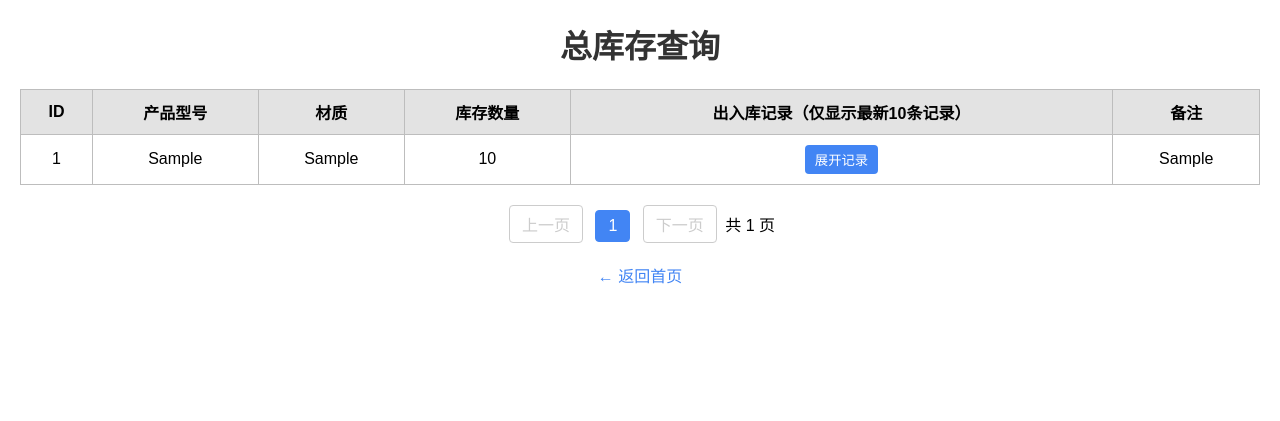
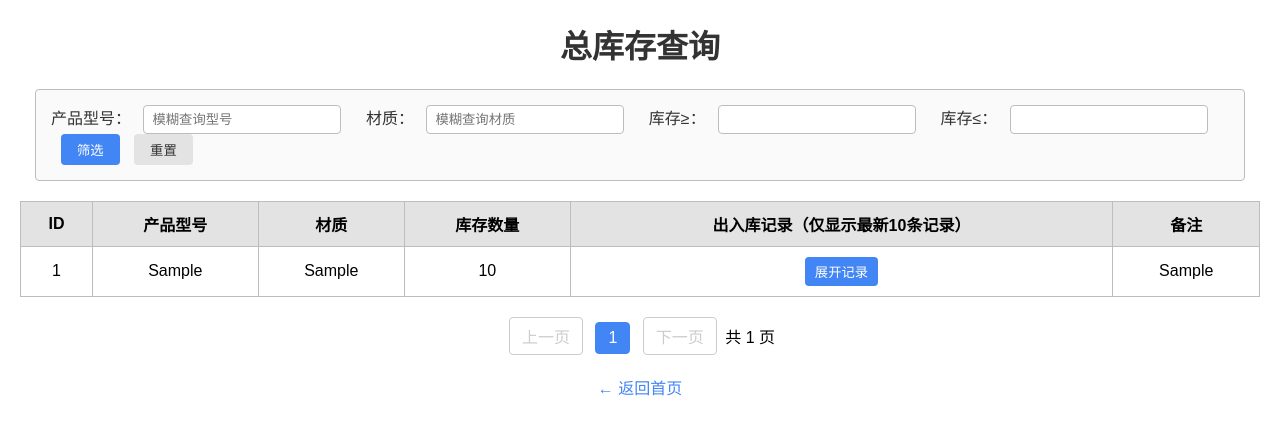
Before and after one commit to qin858526/warehouse_project, a Flask app: page /query_total in a window 1280 px wide. Shown: the top 421 px of the page. Run offline with Flask 3, Linux system fonts and the light colour scheme; tables that the repository leaves empty hold one stand-in row (values such as "Sample post").

Commit message:
新增手动筛选

```diff
--- a/app.py
+++ b/app.py
@@ -63,23 +63,53 @@ def index():
 
 # 库存查询
 @app.route('/query_total', methods=['GET'])
-def query_total():  # 函数名保持你的query，不改动
+def query_total():
+
+    # 筛选参数
+    product_model = request.args.get('product_model', '').strip()
+    material = request.args.get('material', '').strip()
+    stock_min = request.args.get('stock_min', '')
+    stock_max = request.args.get('stock_max', '')
+
     # 1. 获取分页参数：页码（默认第1页）、每页显示10条（可自定义）
     page = request.args.get('page', 1, type=int)  # 从URL获取?page=X参数
-    per_page = 15  # 每页固定显示10条，可改成20/50
+    per_page = 10  # 每页固定显示10条，可改成20/50
 
     # 2. 计算分页偏移量（OFFSET）：(页码-1)*每页条数
     offset = (page - 1) * per_page
 
+    # 基础SQL（统计总数+查询数据）
+    count_sql = f"SELECT COUNT(*) FROM total_inventory WHERE 1=1"
+    data_sql = f"SELECT * FROM total_inventory WHERE 1=1"
+    params = []
+
+    # 拼接筛选条件
+    if product_model:
+        count_sql += " AND product_model LIKE ?"
+        data_sql += " AND product_model LIKE ?"
+        params.append(f"%{product_model}%")
+    if material:
+        count_sql += " AND material LIKE ?"
+        data_sql += " AND material LIKE ?"
+        params.append(f"%{material}%")
+    if stock_min.isdigit():
+        count_sql += " AND stock_quantity >= ?"
+        data_sql += " AND stock_quantity >= ?"
+        params.append(int(stock_min))
+    if stock_max.isdigit():
+        count_sql += " AND stock_quantity <= ?"
+        data_sql += " AND stock_quantity <= ?"
+        params.append(int(stock_max))
+
     # 3. 数据库查询：当前页数据 + 总数据条数（适配你的表名）
     conn = get_db_connection()
-    # 查当前页数据：LIMIT限制条数，OFFSET跳过前N条（核心分页逻辑）
-    stocks = conn.execute(
-        'SELECT * FROM total_inventory LIMIT ? OFFSET ?',  # 你的库存表名不变
-        (per_page, offset)
-    ).fetchall()
-    # 查总条数：用于计算总页数
-    total_count = conn.execute('SELECT COUNT(*) FROM total_inventory').fetchone()[0]
+    # 统计符合条件的总条数
+    total_count = conn.execute(count_sql, params).fetchone()[0]
+    # 计算总页数
+    total_pages = math.ceil(total_count / per_page) if total_count > 0 else 1
+    # 分页查询数据
+    data_sql += f" LIMIT {per_page} OFFSET {offset}"
+    stocks = conn.execute(data_sql, params).fetchall()
     conn.close()
 
     # 4. 计算总页数（向上取整，比如11条=2页）
--- a/templates/query.html
+++ b/templates/query.html
@@ -12,6 +12,53 @@
             text-align: center;
             color: #333;
         }
+        /* 新增：筛选表单样式（匹配原有风格） */
+        .filter-panel {
+            margin: 10px auto 20px;
+            padding: 15px;
+            width: 95%;
+            border: 1px solid #bdbdbd;
+            border-radius: 4px;
+            background-color: #fafafa;
+        }
+        .filter-panel .form-item {
+            margin-right: 20px;
+            display: inline-block;
+        }
+        .filter-panel label {
+            margin-right: 8px;
+            color: #333;
+            font-weight: 500;
+        }
+        .filter-panel input {
+            padding: 6px 8px;
+            border: 1px solid #bdbdbd;
+            border-radius: 4px;
+            width: 180px;
+        }
+        .filter-panel button {
+            padding: 6px 16px;
+            margin-left: 10px;
+            border: none;
+            border-radius: 4px;
+            cursor: pointer;
+            transition: background 0.2s;
+        }
+        .filter-btn {
+            background-color: #4285F4;
+            color: white;
+        }
+        .filter-btn:hover {
+            background-color: #3367D6;
+        }
+        .reset-btn {
+            background-color: #e3e3e3;
+            color: #333;
+        }
+        .reset-btn:hover {
+            background-color: #d0d0d0;
+        }
+        /* 原有样式保留 */
         .inventory-table {
             width: 100%;
             border-collapse: collapse;
@@ -29,9 +76,6 @@
         .inventory-table tr:hover {
             background-color: #c8d4e6 !important;
         }
-        /* .inventory-table tr:nth-child(even) {
-            background-color: #f9f9f9;
-        } */
         .expand-btn {
             padding: 5px 10px;
             background-color: #4285F4;
@@ -67,10 +111,6 @@
             padding: 8px;
             text-align: center;
         }
-        /* .record-table tr:nth-child(even),
-        .record-table tr:nth-child(odd) {
-            background: none !important;
-        } */
         .record-table .in-record {
             background-color: #e8f5e9 !important;
             color: #2e7d32 !important;
@@ -102,8 +142,6 @@
             text-decoration: none;
             color: #4285F4;
         }
-
-        /* 新增：分页样式 */
         .pagination {
             text-align: center;
             margin: 20px 0;
@@ -131,6 +169,38 @@
 </head>
 <body>
     <h1>总库存查询</h1>
+
+    <!-- 新增：筛选表单 -->
+    <div class="filter-panel">
+        <form method="GET" action="/query_total">
+            <div class="form-item">
+                <label>产品型号：</label>
+                <input type="text" name="product_model" placeholder="模糊查询型号"
+                       value="{{ request.args.get('product_model', '') }}">
+            </div>
+            <div class="form-item">
+                <label>材质：</label>
+                <input type="text" name="material" placeholder="模糊查询材质"
+                       value="{{ request.args.get('material', '') }}">
+            </div>
+            <div class="form-item">
+                <label>库存≥：</label>
+                <input type="number" name="stock_min" min="0"
+                       value="{{ request.args.get('stock_min', '') }}">
+            </div>
+            <div class="form-item">
+                <label>库存≤：</label>
+                <input type="number" name="stock_max" min="0"
+                       value="{{ request.args.get('stock_max', '') }}">
+            </div>
+            <!-- 隐藏字段：保留当前页码，筛选后回到第1页 -->
+            <input type="hidden" name="page" value="1">
+            <button type="submit" class="filter-btn">筛选</button>
+            <button type="button" class="reset-btn" onclick="window.location.href='/query_total'">重置</button>
+        </form>
+    </div>
+
+    <!-- 原有库存表格（无修改） -->
     <table class="inventory-table">
         <thead>
             <tr>
@@ -178,23 +248,36 @@
         </tbody>
     </table>
 
-    <!-- 新增：库存查询分页按钮 -->
+    <!-- 原有分页（适配筛选参数：分页时保留筛选条件） -->
     <div class="pagination">
-        <a href="/query_inventory?page={{ current_page - 1 }}"
+        <a href="/query_inventory?page={{ current_page - 1 }}
+               {% if request.args.get('product_model') %}&product_model={{ request.args.get('product_model') }}{% endif %}
+               {% if request.args.get('material') %}&material={{ request.args.get('material') }}{% endif %}
+               {% if request.args.get('stock_min') %}&stock_min={{ request.args.get('stock_min') }}{% endif %}
+               {% if request.args.get('stock_max') %}&stock_max={{ request.args.get('stock_max') }}{% endif %}"
            class="{{ 'disabled' if current_page <= 1 else '' }}">上一页</a>
         {% for p in range(1, total_pages + 1) %}
             {% if p >= current_page - 1 and p <= current_page + 1 %}
-                <a href="/query_inventory?page={{ p }}"
+                <a href="/query_inventory?page={{ p }}
+                       {% if request.args.get('product_model') %}&product_model={{ request.args.get('product_model') }}{% endif %}
+                       {% if request.args.get('material') %}&material={{ request.args.get('material') }}{% endif %}
+                       {% if request.args.get('stock_min') %}&stock_min={{ request.args.get('stock_min') }}{% endif %}
+                       {% if request.args.get('stock_max') %}&stock_max={{ request.args.get('stock_max') }}{% endif %}"
                    class="{{ 'active' if p == current_page else '' }}">{{ p }}</a>
             {% endif %}
         {% endfor %}
-        <a href="/query_inventory?page={{ current_page + 1 }}"
+        <a href="/query_inventory?page={{ current_page + 1 }}
+               {% if request.args.get('product_model') %}&product_model={{ request.args.get('product_model') }}{% endif %}
+               {% if request.args.get('material') %}&material={{ request.args.get('material') }}{% endif %}
+               {% if request.args.get('stock_min') %}&stock_min={{ request.args.get('stock_min') }}{% endif %}
+               {% if request.args.get('stock_max') %}&stock_max={{ request.args.get('stock_max') }}{% endif %}"
            class="{{ 'disabled' if current_page >= total_pages else '' }}">下一页</a>
         <span>共 {{ total_pages }} 页</span>
     </div>
 
     <a href="{{ url_for('index') }}" class="back-btn">← 返回首页</a>
 
+    <!-- 原有JS（无修改） -->
     <script>
         document.addEventListener('DOMContentLoaded', function() {
             document.querySelectorAll('.expand-btn').forEach(btn => {
```
